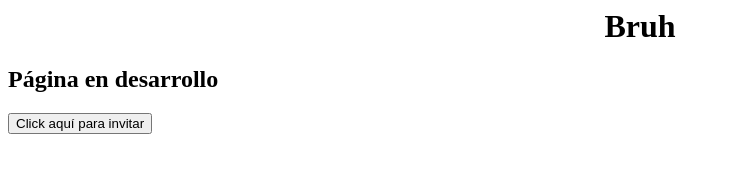
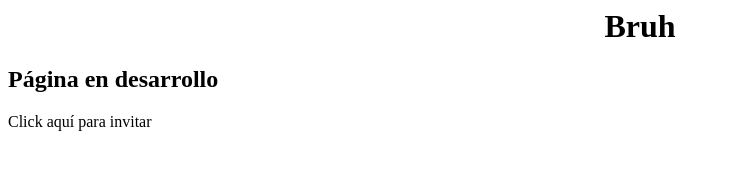
Before and after one commit to normal-project/Normal-Webpage, a plain HTML site: page index.html in a window 1280 px wide. Shown: the whole page, without its empty margins (0-731 px from the left). Drawn offline with Linux system fonts and the light colour scheme.

Commit message:
Update index.html

```diff
--- a/index.html
+++ b/index.html
@@ -1,3 +1,3 @@
 <h1><center>Bruh</center><h1>
   <h2>Página en desarrollo</h2>
-  <button onClick="https://discord.com/oauth2/authorize?client_id=698568850651873299&scope=bot&permissions=2146823423&internal_referrer=true">Click aquí para invitar</h2>
+  <p href="https://discord.com/oauth2/authorize?client_id=698568850651873299&scope=bot&permissions=2146823423&internal_referrer=true">Click aquí para invitar</p>
```
